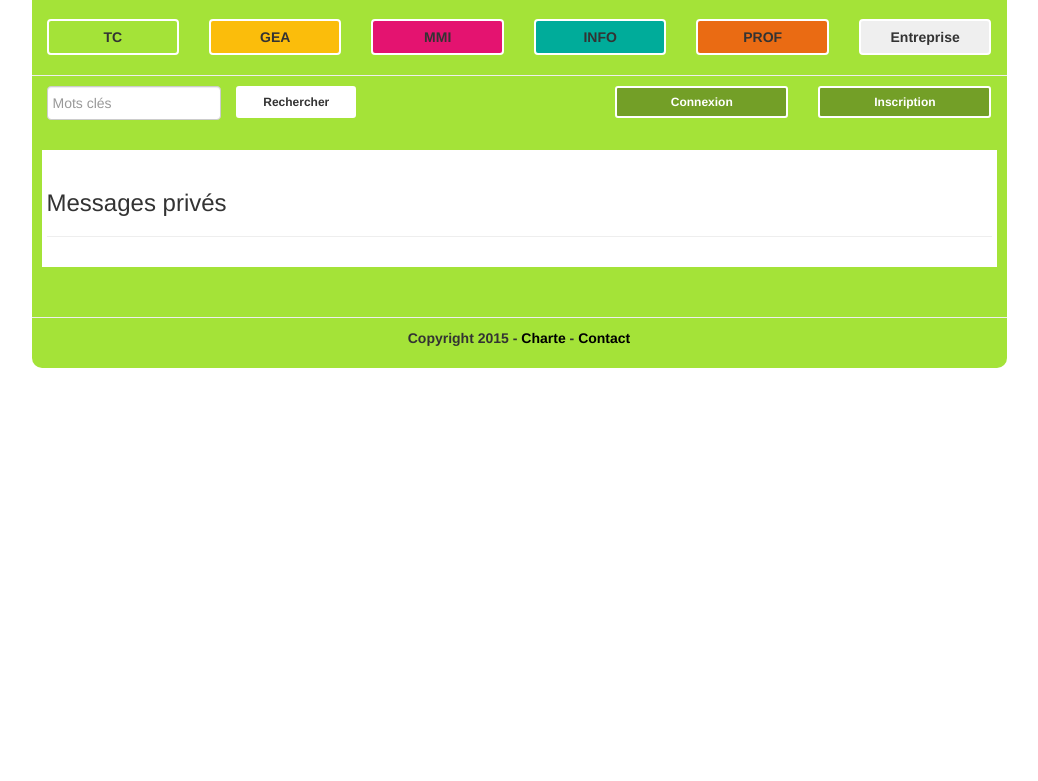
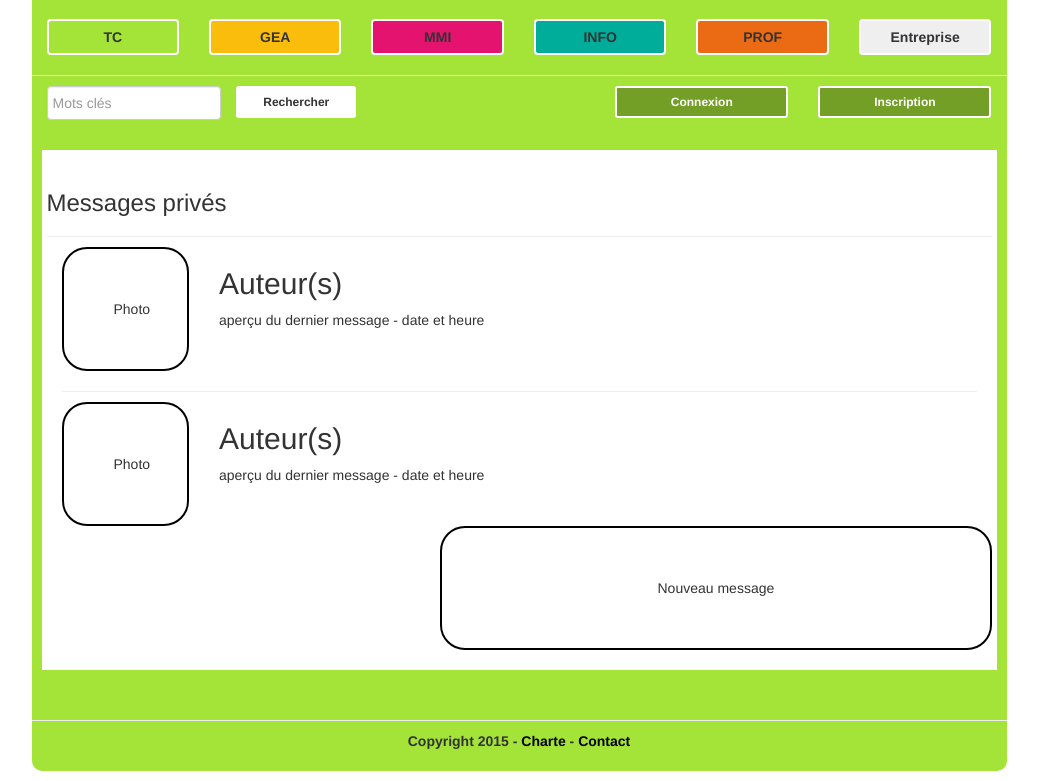
Before and after one commit to Babanar/SiteEtudiantIUTdeLens, a PHP site: page /message in a window 1280 px wide. Shown: the part 204-985 px from the top of the page, without its empty margins (121-1159 px from the left). Before the commit the page ends 572 px from the top, so only its background shows below. Run offline with PHP 8.4, Linux system fonts and the light colour scheme; some libraries are stand-ins or nearby versions.

Commit message:
Schéma de la vu des MPs et conversations (non finie)

```diff
--- a/site/application/controller/message.php
+++ b/site/application/controller/message.php
@@ -19,6 +19,13 @@ class Message extends Controller
         // load views
         $this->view->render('message/index.php');
     }
+	public function conversation()
+    {
+        // load views
+        $this->view->render('message/conversation.php');
+    }
+
+
 
 
 }
--- a/site/application/view/message/index.php
+++ b/site/application/view/message/index.php
@@ -6,4 +6,41 @@
       <hr>
     </div>
 
+
+		<div id="MPlist">
+			<div class="row">
+				<div class="col-md-2">
+					<div id="photo">
+						Photo
+					</div>
+				</div>
+				<div class="col-md-10">
+						<div id="infos">
+						<h2>Auteur(s)</h2>
+						aperçu du dernier message - date et heure
+						</div>
+				</div>
+			</div>
+
+			<hr>
+
+			<div class="row">
+				<div class="col-md-2">
+					<div id="photo">
+						Photo
+					</div>
+				</div>
+				<div class="col-md-10">
+						<div id="infos">
+						<h2>Auteur(s)</h2>
+						aperçu du dernier message - date et heure
+						</div>
+				</div>
+			</div>
+	</div>
+
+		<div class="row">
+		<button type="submit" class="col-md-offset-5 col-md-7 btn btn-default" id="newmsg_btn">Nouveau message</button>
+		</div>
+
 </div>
--- a/site/public/css/style.css
+++ b/site/public/css/style.css
@@ -236,3 +236,24 @@ color:red;
 
     margin:20px;
 }
+
+#photo
+{
+	border-radius:25px;
+	border: 2px solid black;
+	padding : 50px;
+}
+
+#conv_view
+{
+	border-radius:25px;
+	border: 2px solid black;
+	padding : 50px;
+}
+
+#newmsg_btn
+{
+	border-radius:25px;
+	border: 2px solid black;
+	padding : 50px;
+}
```
Also changed, not shown: site/application/view/message/conversation.php (added, +24 -0 lines).
